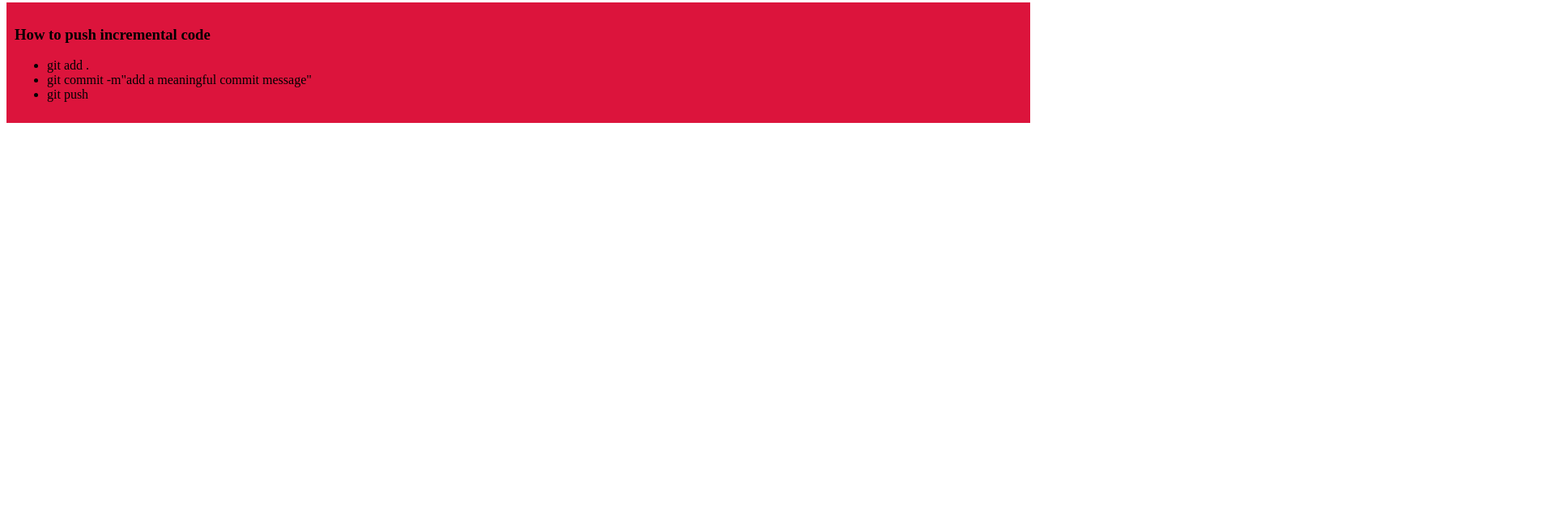
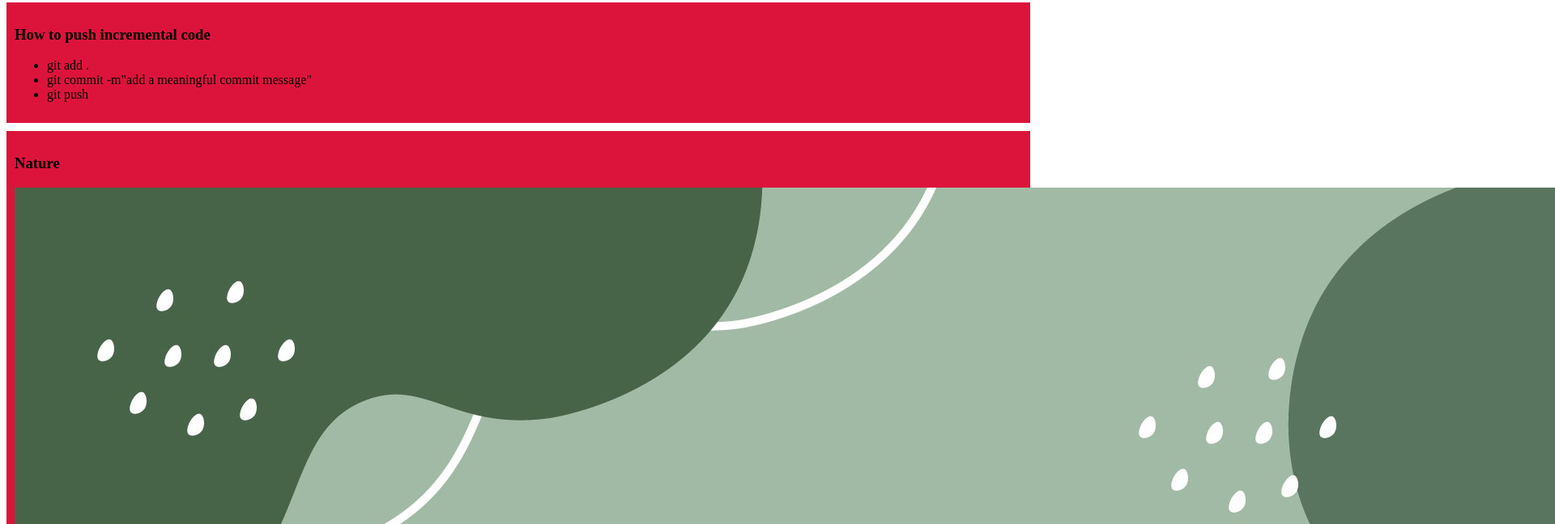
Before and after one commit to Fatema-tuj-Jahura/my-first-github-repo, a plain HTML site: page index.html in a window 1280 px wide. Shown: the part 288-936 px from the top of the page at 81% size, 1920 px wide, since content can reach past the window. Before the commit the page ends 800 px from the top, so only its background shows below. Drawn offline with Linux system fonts and the light colour scheme.

Commit message:
added a picture

```diff
--- a/index.html
+++ b/index.html
@@ -24,6 +24,10 @@
             <li>git push</li>
         </ul>
     </div>
+    <div>
+        <h3>Nature</h3>
+        <img src="images/nature.jpg" alt="">
+    </div>
 
 </body>
 </html>
```
Also changed, not shown: images/nature.jpg (added).
